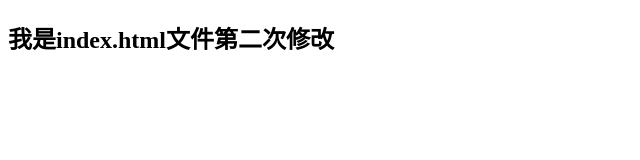
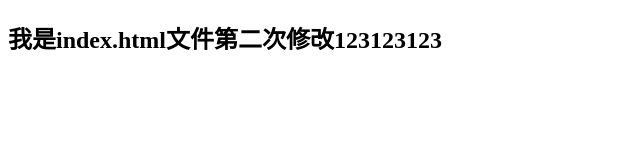
Before and after one commit to webfront904/git-demo, a plain HTML site: page index.html in a window 1280 px wide. Shown: the whole page, without its empty margins (0-640 px from the left). Drawn offline with Linux system fonts and the light colour scheme.

Commit message:
程序员第一次修改

```diff
--- a/index.html
+++ b/index.html
@@ -7,6 +7,6 @@
     <title>Document</title>
 </head>
 <body>
-    <h2>我是index.html文件第二次修改</h2>
+    <h2>我是index.html文件第二次修改123123123</h2>
 </body>
 </html>
```
